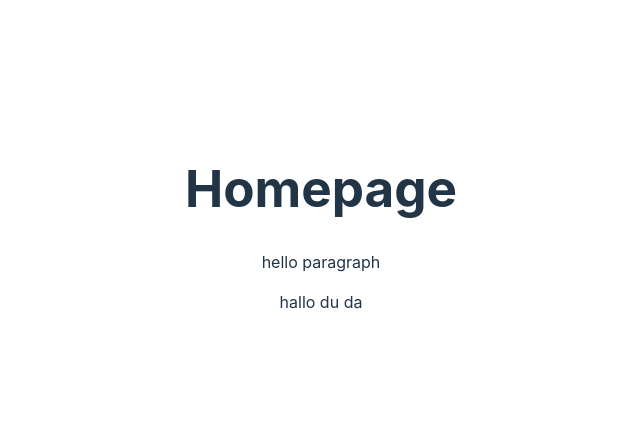
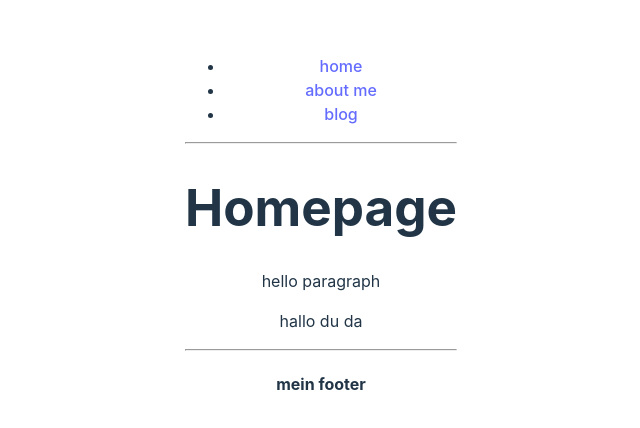
Before and after one commit to sbke-mms/react-intro, a React (Vite) app in the folder tag1/: page / in a window 1280 px wide. Shown: the part 172-600 px from the top of the page, without its empty margins (319-959 px from the left). Built offline with nearby package versions, Linux system fonts and the light colour scheme.

Commit message:
added mainlayout with header and footer

```diff
--- /dev/null
+++ b/tag1/src/components/Footer/index.jsx
@@ -0,0 +1,6 @@
+export default function Footer() {
+    return <footer>
+        <hr/>
+        <h4> mein footer</h4>
+    </footer>
+}
--- /dev/null
+++ b/tag1/src/components/Header/Header.jsx
@@ -0,0 +1,7 @@
+import Navigation from "./components/Navigation"
+
+export default function Header() {
+    return <header>
+        <Navigation/>
+    </header>
+}
--- /dev/null
+++ b/tag1/src/components/Header/components/Navigation/index.jsx
@@ -0,0 +1,10 @@
+export default function Navigation (){
+    return <nav>
+        <ul>
+            <li><a href="">home</a></li>
+            <li><a href="">about me</a></li>
+            <li><a href="">blog</a></li>
+        </ul>
+        <hr/>
+    </nav>
+}
--- a/tag1/src/components/Paragraph.jsx
+++ b/tag1/src/components/Paragraph.jsx
@@ -2,7 +2,7 @@ const Paragraph = (props ) => {
     console.log("props: ",props)
     return <>
     <p>{props.text}</p>
-    </>;
+    </>
 
 }
 
--- /dev/null
+++ b/tag1/src/layouts/MainLayout.jsx
@@ -0,0 +1,12 @@
+import Footer from "../components/Footer";
+import Header from "../components/Header/Header";
+
+export default function MainLayout (props) {
+    return <>
+        <Header/>
+        <main>
+            {props.children}
+        </main>
+        <Footer/>
+    </>
+}
--- a/tag1/src/pages/Homepage.jsx
+++ b/tag1/src/pages/Homepage.jsx
@@ -1,12 +1,13 @@
 import Paragraph from "../components/Paragraph";
+import MainLayout from "../layouts/MainLayout";
 import "./Homepage.css"
 
 function Homepage () {
-    return <>
-        <h1>Homepage</h1>
-        <Paragraph text="hello paragraph"/>
-        <Paragraph text="hallo du da"/>
-    </>
+    return <MainLayout>
+            <h1>Homepage</h1>
+            <Paragraph text="hello paragraph"/>
+            <Paragraph text="hallo du da"/>
+    </MainLayout>
 }
 
 export default Homepage
```
Also changed, not shown: tag1/src/pages/AboutUs.jsx (added, +12 -0 lines).
